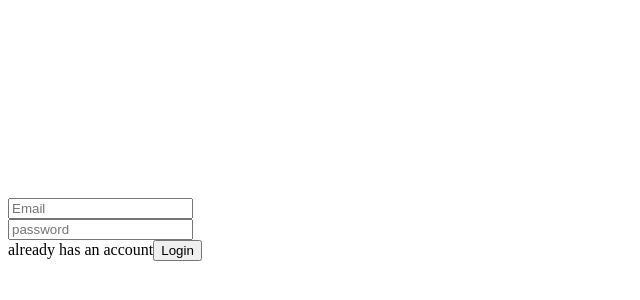
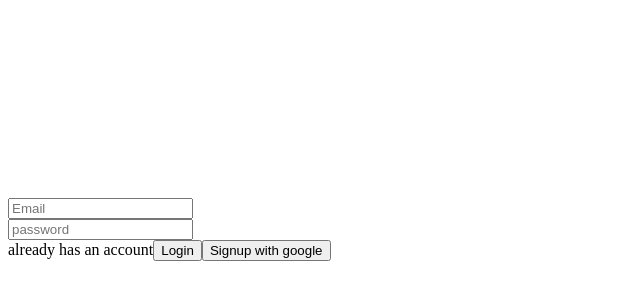
Before and after one commit to rakesh7r/Profile-maker, a React (Create React App) app in the folder client/: page / in a window 1280 px wide. Shown: the part 2-302 px from the top of the page, without its empty margins (0-640 px from the left). Built offline with nearby package versions, Linux system fonts and the light colour scheme; no server answers.

Commit message:
Auth with google without styling

```diff
--- a/client/src/Signin/Login.js
+++ b/client/src/Signin/Login.js
@@ -14,6 +14,7 @@ const Login = (props) => {
         setHasAccount,
         emailError,
         passwordError,
+        handleGoogleLogin,
     } = props
     return (
         <div className="login-outer">
@@ -54,9 +55,13 @@ const Login = (props) => {
                 <button className="profile-login-button" onClick={handleSignup}>
                     Signup
                 </button>
-
             )}
-
+            <button
+                className="profile-signin-with-google-button"
+                onClick={handleGoogleLogin}
+            >
+                Signup with google
+            </button>
         </div>
     )
 }
--- a/client/src/Signin/SignupApp.js
+++ b/client/src/Signin/SignupApp.js
@@ -1,5 +1,6 @@
 import React, { useState, useEffect } from "react"
 import fire from "./fire"
+import firebase from "firebase"
 import Login from "./Login"
 import SuccessfulLogin from "./successfulLogin"
 
@@ -52,6 +53,25 @@ const Signup = () => {
     const handleLogout = () => {
         fire.auth().signOut()
     }
+
+    const handleGoogleLogin = () => {
+        var provider = new firebase.auth.GoogleAuthProvider()
+        firebase
+            .auth()
+            .signInWithPopup(provider)
+            .then((result) => {
+                /** @type {firebase.auth.OAuthCredential} */
+                var credential = result.credential
+
+                var token = credential.accessToken
+                var user = result.user
+                // ...
+            })
+            .catch((error) => {
+                console.log(error)
+            })
+    }
+
     const authListner = () => {
         fire.auth().onAuthStateChanged((user) => {
             if (user) {
@@ -89,9 +109,11 @@ const Signup = () => {
                     setHasAccount={setHasAccount}
                     emailError={emailError}
                     passwordError={passwordError}
+                    handleGoogleLogin={handleGoogleLogin}
                 />
             ) : (
-                    <SuccessfulLogin handleLogout={handleLogout}>{ user.uid}</SuccessfulLogin>
+                <SuccessfulLogin handleLogout={handleLogout}>
+                </SuccessfulLogin>
             )}
         </div>
     )
```
